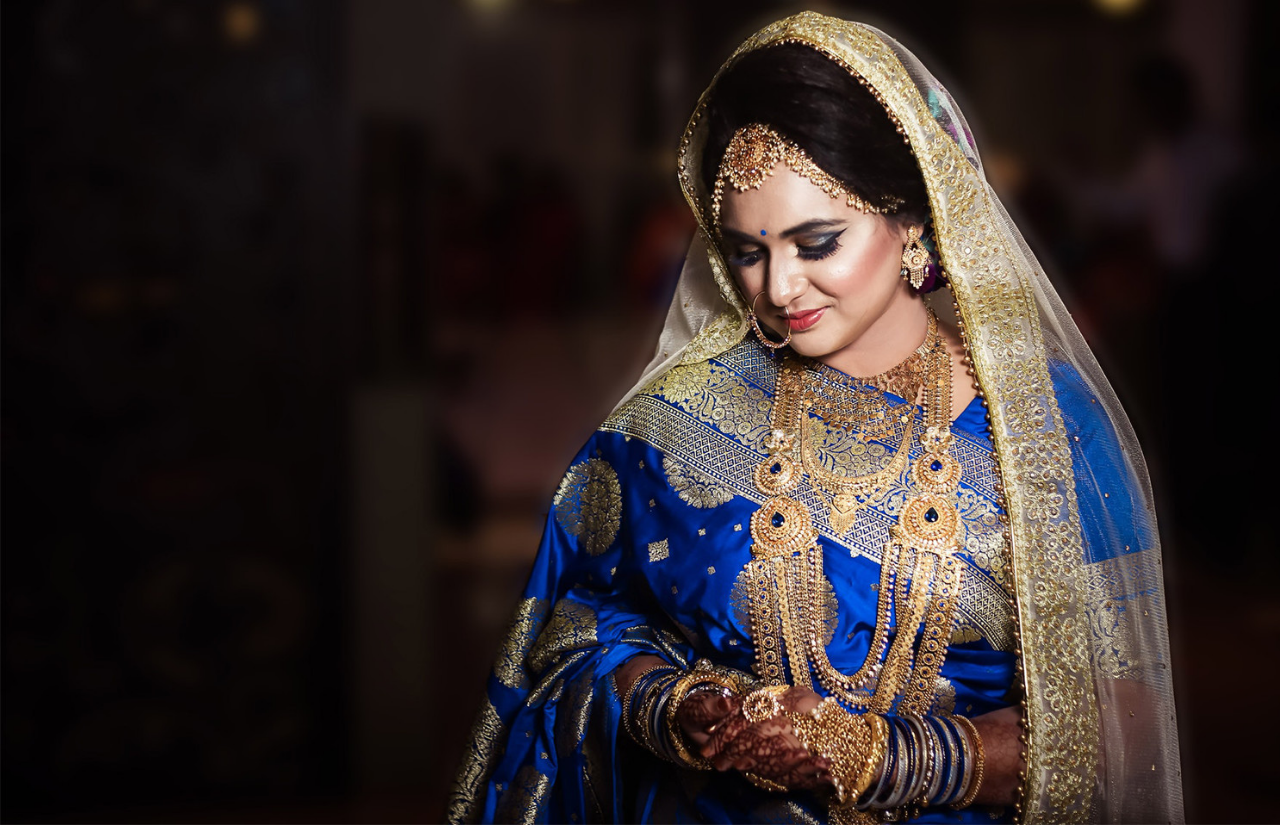
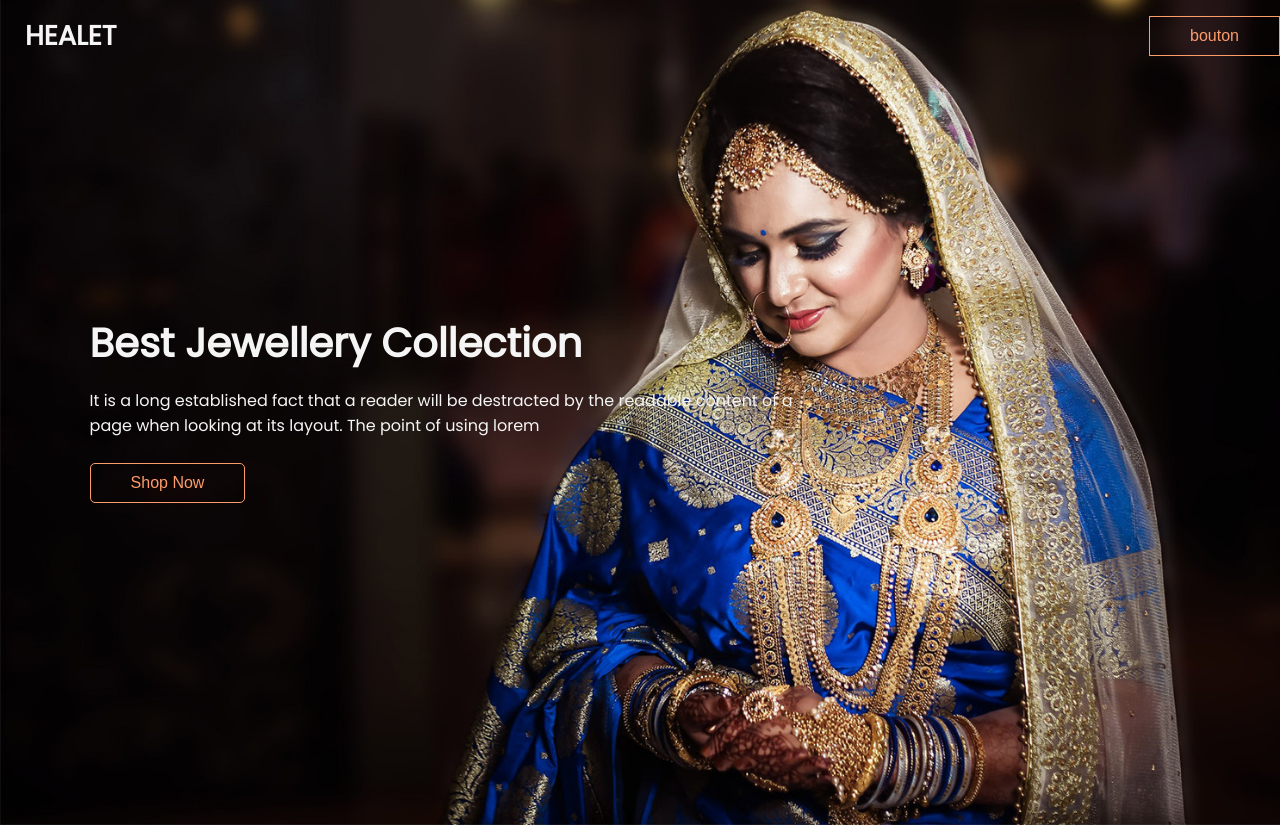
Before and after one commit to sadjoaldi/healet-friendly, a plain HTML site: page index.html in a window 1280 px wide. Shown: the top 827 px of the page. Drawn offline with Linux system fonts and the light colour scheme; files whose address does not match are found by name.

Commit message:
header presque fini

```diff
--- a/assets/styles/layouts/_header.scss
+++ b/assets/styles/layouts/_header.scss
@@ -1,13 +1,10 @@
 header {
   height: 100vh;
-  // padding: 20px 0;
+  position: relative;
+  z-index: 123;
 
   .head-nav-container {
-    display: grid;
     color: whitesmoke;
-    // background: url(../img/slider-bg.jpg) center/cover;
-
-    // padding: 20px 0;
 
     .navbar {
       display: flex;
@@ -20,68 +17,5 @@ header {
         font-size: 1.7rem;
       }
     }
-
-    // .nav-container {
-    // width: 50%;
-    // text-align: left;
-    // display: flex;
-    // flex-direction: column;
-    // align-items: center;
-
-    // width: 50%;
-    // padding: 45px 70px;
-    // margin: 15px 60px;
-
-    // .text-container {
-    //   display: grid;
-    //   align-items: center;
-    //   gap: 30px;
-    //   width: 50%;
-    //   margin: 0 auto;
-
-    //   h1 {
-    //     text-align: left;
-    //     margin: 0 auto;
-    //   }
-    //   p {
-    //     text-align: left;
-    //     margin: 0 auto;
-    //   }
-    //   button {
-    //     text-align: left;
-    //     width: 50%;
-    //   }
-    // }
-
-    // h1 {
-    //   font-size: 2.9rem;
-    //   line-height: 60px;
-    //   margin: 36px 0;
-    //   width: 500px;
-    // }
-    // p {
-    //   margin: 0 0 35px;
-    //   font-size: 0.93em;
-    // }
-
-    // button {
-    // border-radius: 5px;
-    // font-size: 1rem;
-    // padding: 10px 40px;
-    // background: none;
-    // color: #fd9c6b;
-    // cursor: pointer;
-
-    // border-radius: 5px;
-    // border: 1px solid #fd9c6b;
-
-    // &:hover {
-    //   content: "";
-    //   background: #fd9c6b;
-    //   color: whitesmoke;
-    //   transition: 0.5s;
-    // }
-    // }
-    // }
   }
 }
--- a/assets/styles/layouts/_main.scss
+++ b/assets/styles/layouts/_main.scss
@@ -1,10 +1,14 @@
 main {
   .slider-position-bg {
     display: flex;
-    justify-content: center;
+
     align-items: center;
     color: whitesmoke;
     height: 100vh;
+    position: absolute;
+    top: 0;
+    left: 0;
+    width: 100%;
 
     .slider-bg-box {
       img {
@@ -16,8 +20,36 @@ main {
     }
 
     .slider_bg {
-      position: relative;
-      z-index: 6;
+      width: 70%;
+
+      align-items: center;
+      z-index: 52;
+
+      .container-detail {
+        width: 100%;
+
+        .box-detail {
+          width: 80%;
+          margin: 0 auto;
+          display: grid;
+
+          h1 {
+            text-align: left;
+            font-size: 2.5rem;
+            padding: 15px 0;
+          }
+          p {
+            text-align: left;
+            padding: 0 0 25px;
+          }
+          div {
+            text-align: left;
+            button {
+              border-radius: 5px;
+            }
+          }
+        }
+      }
     }
   }
   .products {
--- a/index.html
+++ b/index.html
@@ -74,10 +74,7 @@
         <div class="slider_bg">
           <div class="container-detail">
             <div class="box-detail">
-              <h1>
-                "Best Jewellery" <br />
-                "Collection"
-              </h1>
+              <h1>Best Jewellery Collection</h1>
               <p>
                 It is a long established fact that a reader will be destracted
                 by the readable content of a page when looking at its layout.
```
Also changed, not shown: assets/styles/index.css, 1 other file.
